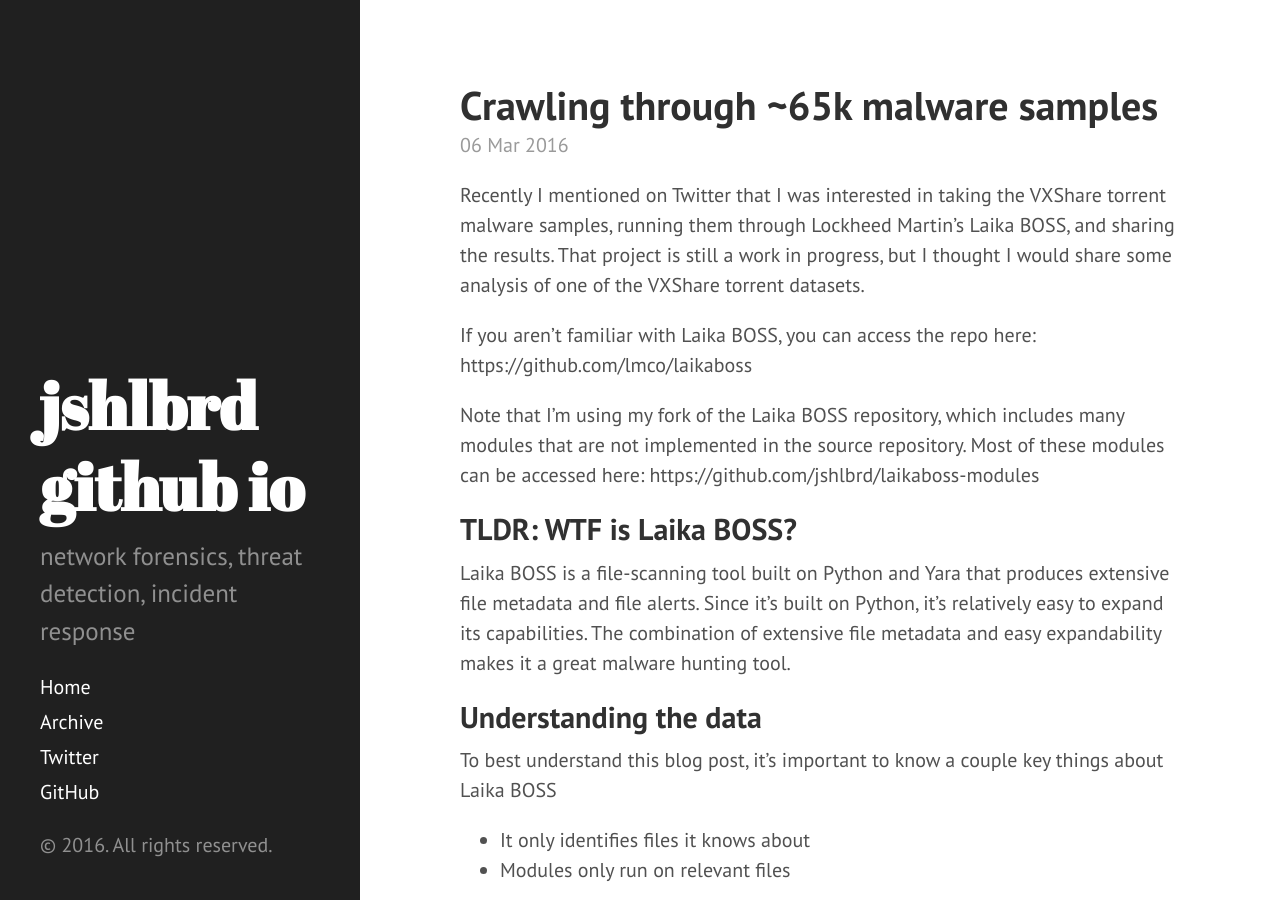
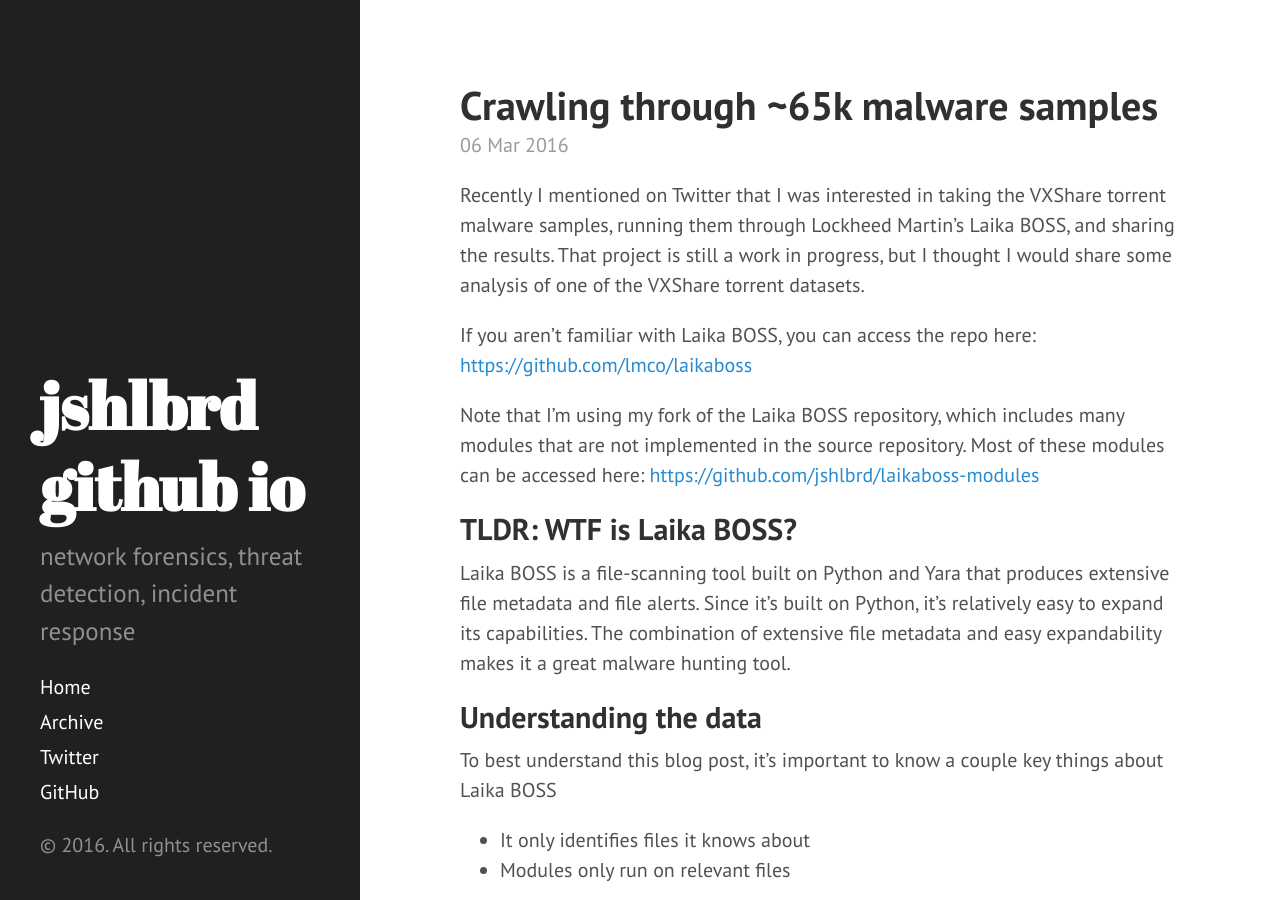
Before and after one commit to jshlbrd/jshlbrd.github.io, a Jekyll site: the page built from _posts/2016-03-06-crawling-through-65k-samples.md, in a window 1280 px wide and 900 px high. Built offline with Jekyll 4.4.1, drawn with Linux system fonts in a browser that asks for light colours; some of the changed lines change nothing that is shown.

Commit message:
Updated links

```diff
--- a/_posts/2016-03-06-crawling-through-65k-samples.md
+++ b/_posts/2016-03-06-crawling-through-65k-samples.md
@@ -7,9 +7,9 @@
 
 Recently I mentioned on Twitter that I was interested in taking the VXShare torrent malware samples, running them through Lockheed Martin's Laika BOSS, and sharing the results. That project is still a work in progress, but I thought I would share some analysis of one of the VXShare torrent datasets.
 
-If you aren't familiar with Laika BOSS, you can access the repo here: https://github.com/lmco/laikaboss
+If you aren't familiar with Laika BOSS, you can access the repo here: [https://github.com/lmco/laikaboss](https://github.com/lmco/laikaboss)
 
-Note that I'm using my fork of the Laika BOSS repository, which includes many modules that are not implemented in the source repository. Most of these modules can be accessed here: https://github.com/jshlbrd/laikaboss-modules
+Note that I'm using my fork of the Laika BOSS repository, which includes many modules that are not implemented in the source repository. Most of these modules can be accessed here: [https://github.com/jshlbrd/laikaboss-modules](https://github.com/jshlbrd/laikaboss-modules)
 
 ## TLDR: WTF is Laika BOSS?
 
```
